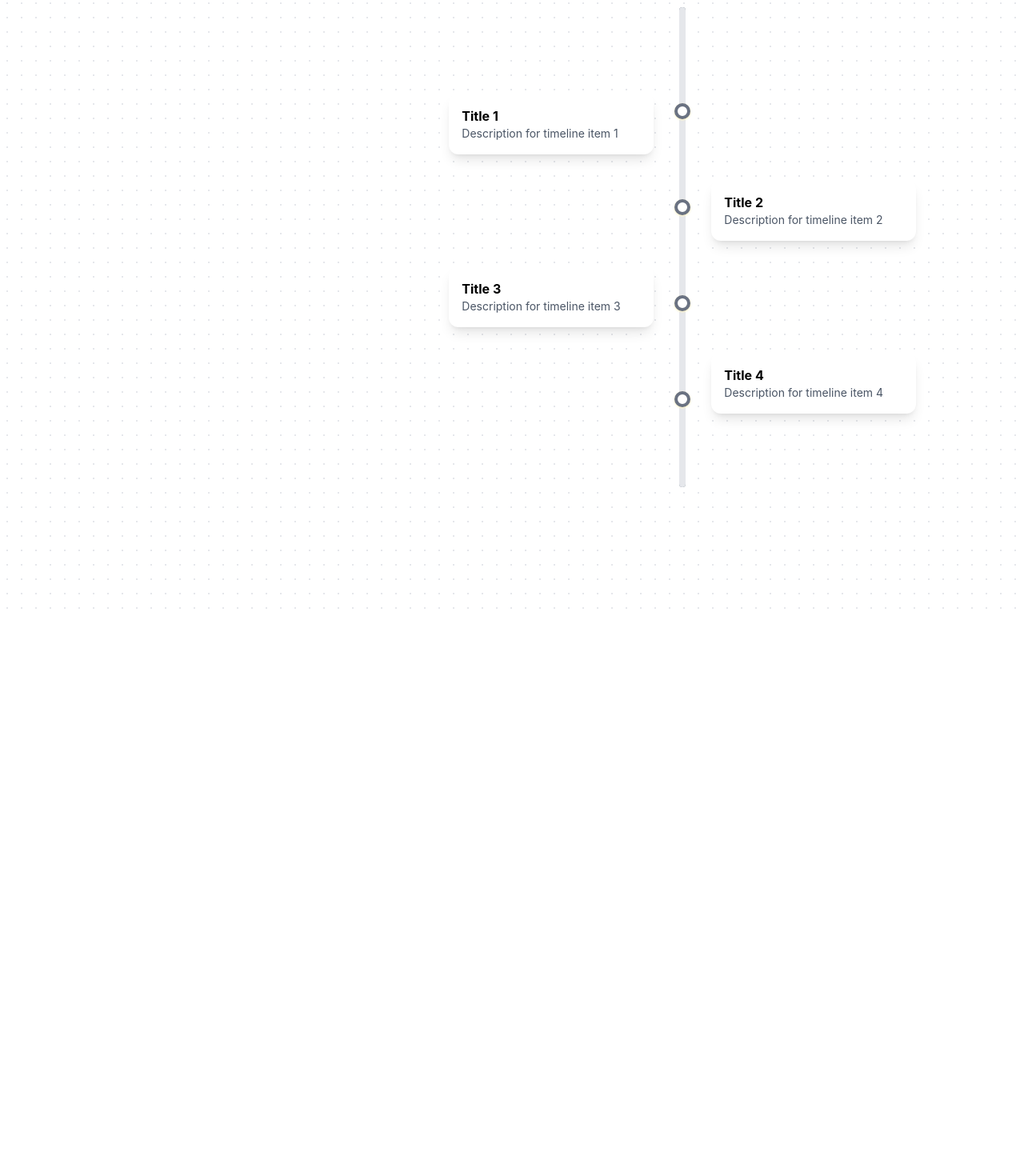
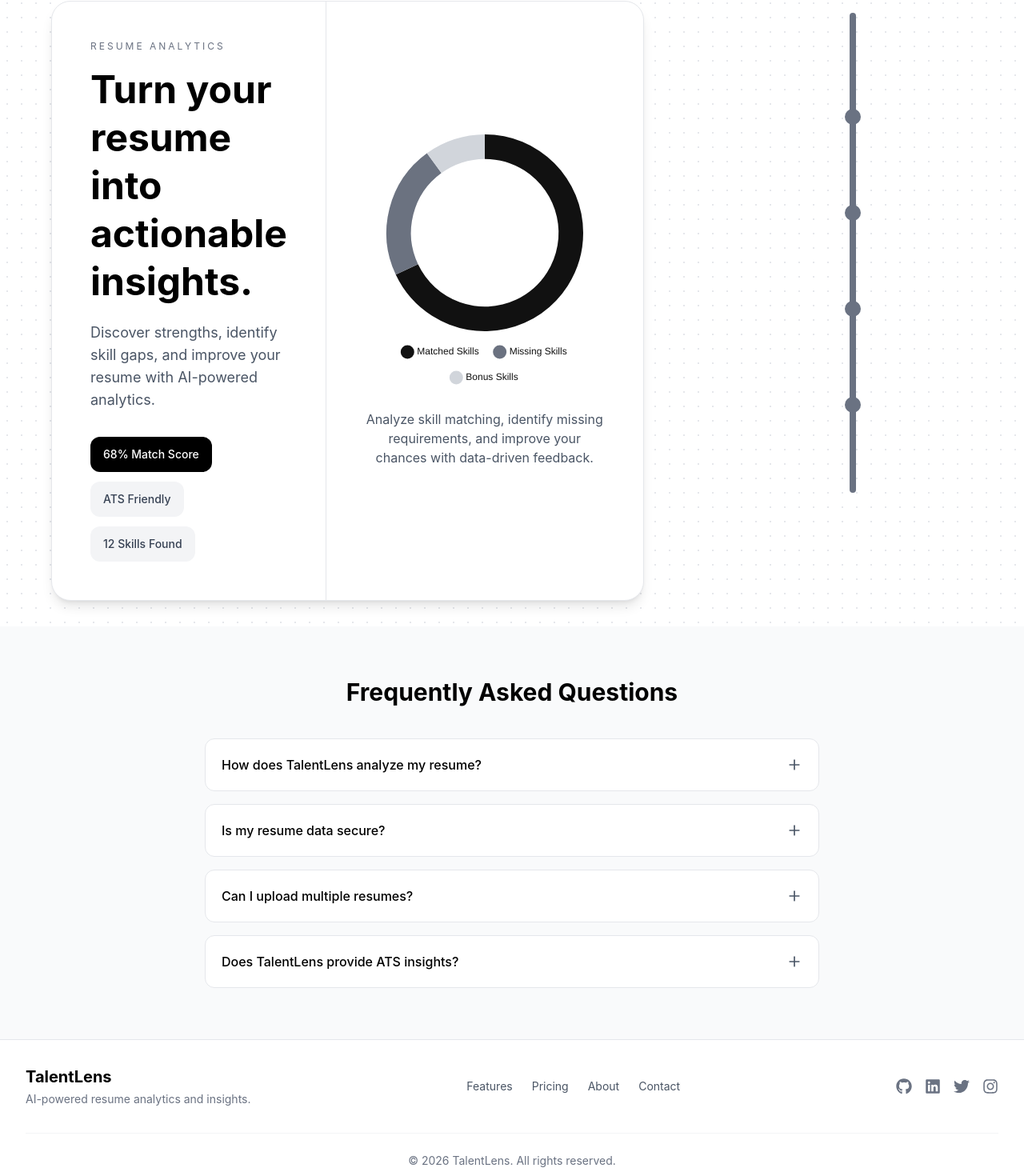
Before and after one commit to Ashutosh-Mall/TalentLens, a React (Vite) app in the folder apps/web/: page / in a window 1280 px wide. Shown: the part 736-2206 px from the top of the page at 80% size. Before the commit the page ends 1505 px from the top, so only its background shows below. Built offline with nearby package versions, Linux system fonts and the light colour scheme.

Commit message:
Add hero section, FAQ, footer and analytics chart

```diff
--- a/apps/web/package.json
+++ b/apps/web/package.json
@@ -11,8 +11,10 @@
   },
   "dependencies": {
     "@tailwindcss/vite": "^4.3.3",
+    "chart.js": "^4.5.1",
     "framer-motion": "^12.42.2",
     "react": "^19.2.7",
+    "react-chartjs-2": "^5.3.1",
     "react-dom": "^19.2.7",
     "react-icons": "^5.7.0",
     "react-router-dom": "^7.18.1",
--- /dev/null
+++ b/apps/web/src/components/Faq.tsx
@@ -0,0 +1,57 @@
+import { FiPlus } from "react-icons/fi";
+
+export default function Faq() {
+  const faqs = [
+    {
+      question: "How does TalentLens analyze my resume?",
+      answer:
+        "TalentLens uses AI to evaluate your resume and identify strengths and skill gaps.",
+    },
+    {
+      question: "Is my resume data secure?",
+      answer:
+        "Yes, your data is processed securely and is never shared with third parties.",
+    },
+    {
+      question: "Can I upload multiple resumes?",
+      answer:
+        "Yes, you can analyze multiple resumes and compare results.",
+    },
+    {
+      question: "Does TalentLens provide ATS insights?",
+      answer:
+        "Yes, it helps identify ATS-related issues and improvement areas.",
+    },
+  ];
+
+  return (
+    <section className="py-16 px-4 bg-gray-50">
+      <div className="max-w-3xl mx-auto">
+        <h2 className="text-3xl font-bold text-center text-black mb-10">
+          Frequently Asked Questions
+        </h2>
+
+        <div className="space-y-4">
+          {faqs.map((faq, index) => (
+            <details
+              key={index}
+              className="group bg-white border border-gray-200 rounded-xl"
+            >
+              <summary className="flex items-center justify-between p-5 cursor-pointer list-none">
+                <span className="font-medium text-black">
+                  {faq.question}
+                </span>
+
+                <FiPlus className="text-xl text-gray-600 transition-transform duration-300 group-open:rotate-45" />
+              </summary>
+
+              <div className="px-5 pb-5 text-gray-600">
+                {faq.answer}
+              </div>
+            </details>
+          ))}
+        </div>
+      </div>
+    </section>
+  );
+}
--- /dev/null
+++ b/apps/web/src/components/Footer.tsx
@@ -0,0 +1,84 @@
+import {
+  FaGithub,
+  FaLinkedin,
+  FaTwitter,
+  FaInstagram,
+} from "react-icons/fa";
+
+export default function Footer() {
+  return (
+    <footer className="bg-white border-t border-gray-200">
+      <div className="max-w-7xl mx-auto px-4 sm:px-6 lg:px-8 py-8">
+
+        <div className="flex flex-col md:flex-row items-center justify-between gap-6">
+
+          {/* Brand */}
+          <div className="text-center md:text-left">
+            <h2 className="text-xl font-bold text-black">
+              TalentLens
+            </h2>
+            <p className="text-sm text-gray-500 mt-1">
+              AI-powered resume analytics and insights.
+            </p>
+          </div>
+
+          {/* Links */}
+          <div className="flex flex-wrap justify-center gap-6 text-sm text-gray-600">
+            <a href="#" className="hover:text-black transition">
+              Features
+            </a>
+            <a href="#" className="hover:text-black transition">
+              Pricing
+            </a>
+            <a href="#" className="hover:text-black transition">
+              About
+            </a>
+            <a href="#" className="hover:text-black transition">
+              Contact
+            </a>
+          </div>
+
+          {/* Socials */}
+          <div className="flex items-center gap-4 text-xl text-gray-500">
+            <a
+              href="#"
+              className="hover:text-black transition"
+              aria-label="GitHub"
+            >
+              <FaGithub />
+            </a>
+
+            <a
+              href="#"
+              className="hover:text-black transition"
+              aria-label="LinkedIn"
+            >
+              <FaLinkedin />
+            </a>
+
+            <a
+              href="#"
+              className="hover:text-black transition"
+              aria-label="Twitter"
+            >
+              <FaTwitter />
+            </a>
+
+            <a
+              href="#"
+              className="hover:text-black transition"
+              aria-label="Instagram"
+            >
+              <FaInstagram />
+            </a>
+          </div>
+
+        </div>
+
+        <div className="mt-8 pt-6 border-t border-gray-100 text-center text-sm text-gray-500">
+          © {new Date().getFullYear()} TalentLens. All rights reserved.
+        </div>
+      </div>
+    </footer>
+  );
+}
--- /dev/null
+++ b/apps/web/src/components/HeroCard.tsx
@@ -0,0 +1,60 @@
+import HeroChart from "./HeroChart";
+import { motion } from "framer-motion";
+
+export default function HeroCard() {
+  return (
+    <section className="w-full flex items-center justify-center px-4 py-8 sm:px-6">
+      <motion.div
+        className="w-full max-w-6xl bg-white border border-gray-200 rounded-3xl shadow-lg overflow-hidden"
+        initial={{ opacity: 0, y: 40 }}
+        whileInView={{ opacity: 1, y: 0 }}
+        viewport={{ once: true }}
+        transition={{ duration: 0.6 }}
+      >
+        <div className="flex flex-col lg:flex-row">
+
+          {/* Left Side */}
+          <div className="flex-1 p-8 md:p-10 lg:p-12 flex flex-col justify-center">
+            <p className="text-xs uppercase tracking-[0.25em] text-gray-500 mb-4">
+              Resume Analytics
+            </p>
+
+            <h1 className="text-3xl sm:text-4xl lg:text-5xl font-bold text-black leading-tight">
+              Turn your resume into actionable insights.
+            </h1>
+
+            <p className="mt-5 text-gray-600 text-base lg:text-lg max-w-md">
+              Discover strengths, identify skill gaps, and improve
+              your resume with AI-powered analytics.
+            </p>
+
+            <div className="mt-8 flex flex-wrap gap-3">
+              <div className="px-4 py-3 rounded-xl bg-black text-white text-sm font-medium">
+                68% Match Score
+              </div>
+
+              <div className="px-4 py-3 rounded-xl bg-gray-100 text-gray-700 text-sm font-medium">
+                ATS Friendly
+              </div>
+
+              <div className="px-4 py-3 rounded-xl bg-gray-100 text-gray-700 text-sm font-medium">
+                12 Skills Found
+              </div>
+            </div>
+          </div>
+
+          {/* Right Side */}
+          <div className="flex-1 border-t lg:border-t-0 lg:border-l border-gray-200 p-8 md:p-10 lg:p-12 flex flex-col items-center justify-center">
+            <HeroChart />
+
+            <p className="mt-6 text-center text-sm sm:text-base text-gray-600 max-w-sm">
+              Analyze skill matching, identify missing requirements,
+              and improve your chances with data-driven feedback.
+            </p>
+          </div>
+
+        </div>
+      </motion.div>
+    </section>
+  );
+}
--- /dev/null
+++ b/apps/web/src/components/HeroChart.tsx
@@ -0,0 +1,49 @@
+import { Doughnut } from "react-chartjs-2";
+import {motion} from "framer-motion";
+import "chart.js/auto";
+
+export default function HeroChart() {
+  return (
+    <motion.div className="relative h-[320px]" initial={{ opacity: 0, y: 40 }} whileInView={{ opacity: 1, y: 0 }} transition={{ duration: 0.6, delay: 0.2 }}>
+      <Doughnut
+        data={{
+          labels: ["Matched Skills", "Missing Skills", "Bonus Skills"],
+          datasets: [
+            {
+              data: [68, 22, 10],
+              backgroundColor: [
+                "#111111",
+                "#6B7280",
+                "#D1D5DB",
+              ],
+              borderWidth: 0,
+            },
+          ],
+        }}
+        options={{
+          responsive: true,
+          maintainAspectRatio: false,
+
+          animation: {
+            animateRotate: true,
+            animateScale: true,
+            duration: 1800,
+          },
+
+          cutout: "75%",
+
+          plugins: {
+            legend: {
+              position: "bottom",
+              labels: {
+                color: "#111111",
+                usePointStyle: true,
+                padding: 20,
+              },
+            },
+          },
+        }}
+      />
+    </motion.div>
+  );
+}
--- a/apps/web/src/components/Navbar.tsx
+++ b/apps/web/src/components/Navbar.tsx
@@ -19,7 +19,7 @@ const Navbar = () => {
     {name: "Home", icon: <FaHome />, link: "/"},
     {name: "About", icon: <FaInfoCircle />, link: "/about"},
     {name: "Contact", icon: <FaEnvelope />, link: "/contact"},
-    {name: "GitHub", icon: <FaGithub />, link: "/github"},
+    {name: "GitHub", icon: <FaGithub />, link: "https://github.com/Ashutosh-Mall/TalentLens"},
   ];
 
   return (
--- a/apps/web/src/components/Scroll.tsx
+++ b/apps/web/src/components/Scroll.tsx
@@ -5,23 +5,23 @@ export default function Scroll() {
   const timelineData = [
     {
       dot: 0.2,
-      title: "Started Learning",
-      desc: "Learned HTML, CSS and JS",
+      title: "Upload Resume",
+      desc: "Upload your resume to get started",
     },
     {
       dot: 0.4,
-      title: "First Project",
-      desc: "Built my first website",
+      title: "Get Analytics",
+      desc: "your resume is analyzed",
     },
     {
       dot: 0.6,
-      title: "React",
-      desc: "Started React development",
+      title: "Improve Your Resume",
+      desc: "Get feedback and suggestions to enhance your resume",
     },
     {
       dot: 0.8,
-      title: "Freelancing",
-      desc: "Worked with clients",
+      title: "Get Hired",
+      desc: "Worked with clients to secure job opportunities",
     },
   ];
   const ref = useRef(null);
@@ -36,7 +36,6 @@ export default function Scroll() {
     setProgress(latest);
   });
 
-  const dots = [0.2, 0.4, 0.6, 0.8];
   const lineHeight = 500;
 
   return (
@@ -56,20 +55,20 @@ export default function Scroll() {
           }}
         />
 
-        {dots.map((dot, index) => (
+        {timelineData.map((data, index) => (
           <div key={index}>
             <div
               className={`absolute left-1/2 -translate-x-1/2 w-5 h-5 rounded-full transition-all duration-300 ${
-                progress >= dot
+                progress >= data.dot
                   ? "bg-white border-4 border-gray-500 shadow shadow-amber-100 shadow-3lg"
                   : "bg-gray-500"
               }`}
               style={{
-                top: `${dot * 100}%`,
+                top: `${data.dot * 100}%`,
               }}
             />
 
-            {progress >= dot && (
+            {progress >= data.dot && (
               <motion.div
                 initial={{
                   opacity: 0,
@@ -88,14 +87,14 @@ export default function Scroll() {
                   index % 2 === 0 ? "right-10" : "left-10"
                 }`}
                 style={{
-                  top: `${dot * 90}%`,
+                  top: `${data.dot * 90}%`,
                   transform: "translateY(-50%)",
                 }}
               >
                 <div className="w-64 rounded-xl bg-white text-black p-4 shadow-lg">
-                  <h3 className="font-bold">Title {index + 1}</h3>
+                  <h3 className="font-bold">{index + 1} {data.title}</h3>
                   <p className="text-sm text-gray-600">
-                    Description for timeline item {index + 1}
+                    {data.desc}
                   </p>
                 </div>
               </motion.div>
--- a/apps/web/src/pages/Home.tsx
+++ b/apps/web/src/pages/Home.tsx
@@ -1,11 +1,14 @@
-import { FiUsers } from "react-icons/fi";
+import {FiUsers} from "react-icons/fi";
 import Scroll from "../components/Scroll";
+import HeroCard from "../components/HeroCard";
+import { motion } from "framer-motion";
+import Footer from "../components/Footer";
+import Faq from "../components/Faq";
 
 export default function Home() {
   return (
     <div className="min-h-screen bg-white bg-[radial-gradient(circle,#e5e7eb_1px,transparent_1px)] bg-[size:18px_18px]">
       <div className="flex flex-col items-center justify-center min-h-[80vh] px-4 text-center">
-
         <div className="flex items-center gap-2 mb-6 px-4 py-2 border border-gray-200 rounded-full bg-white shadow-sm">
           <FiUsers />
           <span className="text-sm md:text-base text-gray-600">
@@ -37,14 +40,17 @@ export default function Home() {
           </button>
         </div>
       </div>
-      <div className="flex justify-center items-center">
-        <div className="flex-1">
+      <div className="flex flex-col lg:flex-row items-center justify-center gap-6">
+        <motion.div className="w-full lg:flex-1 lg:ml-10" initial={{ opacity: 0, y: 40 }} whileInView={{ opacity: 1, y: 0 }} viewport={{ once: true }} transition={{ duration: 0.6, delay: 0.2 }}>
+          <HeroCard />
+        </motion.div>
 
-        </div>
-        <div className="flex-2">
-            <Scroll/>
+        <div className="hidden lg:block lg:flex-[2]">
+          <Scroll />
         </div>
       </div>
+      <Faq/>
+      <Footer/>
     </div>
   );
 }
```
Also changed, not shown: apps/web/src/components/Hero.tsx (added, +9 -0 lines), 1 other file (tests, documents, lock files or other folders).
